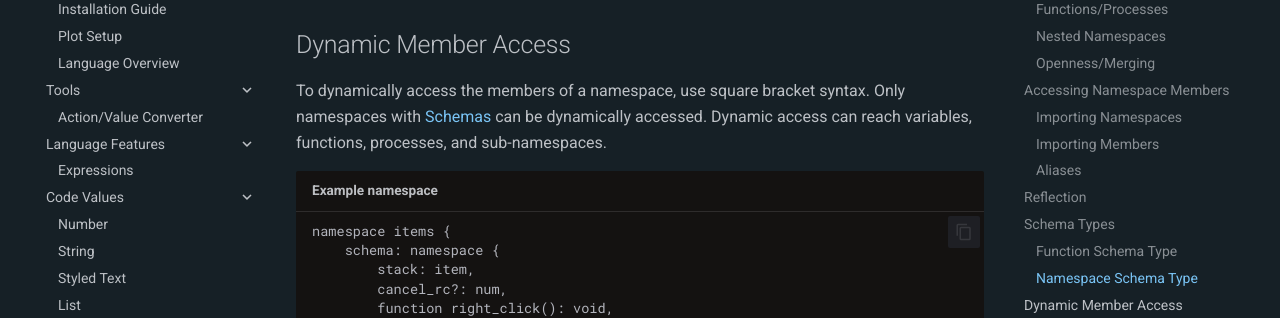
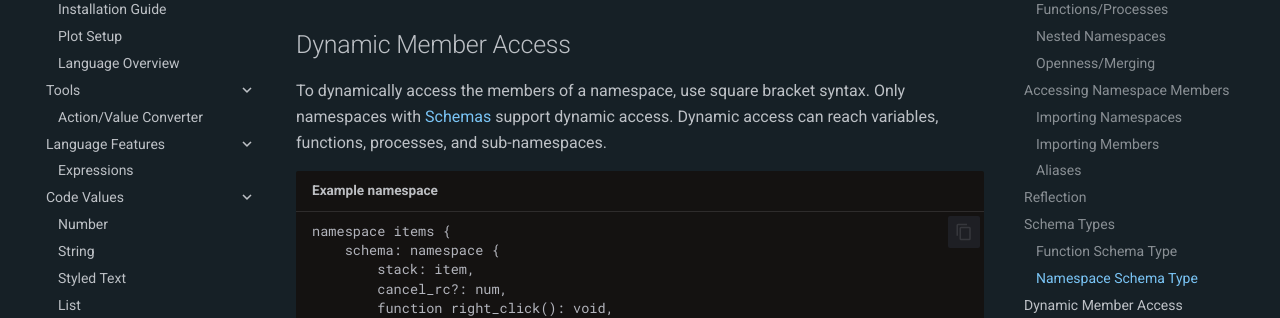
Before and after one commit to Owlfroggy/terracotta-beta-docs, an MkDocs documentation site: the page built from docs/upcoming/namespace.md, in a window 1280 px wide and 900 px high, scrolled down 9056 px. Shown: the part 153-471 px from the top of the window. Built offline with MkDocs 1.6.1 and Material for MkDocs 9.7.7, drawn with Linux system fonts in a browser that asks for light colours.

Commit message:
clarify this

````diff
--- a/docs/upcoming/namespace.md
+++ b/docs/upcoming/namespace.md
@@ -388,7 +388,7 @@ namespace block_type.obsidian {
 ```
 
 ## Dynamic Member Access
-To dynamically access the members of a namespace, use square bracket syntax. Only namespaces with [Schemas](#schema-types) can be dynamically accessed. Dynamic access can reach variables, functions, processes, and sub-namespaces.
+To dynamically access the members of a namespace, use square bracket syntax. Only namespaces with [Schemas](#schema-types) support dynamic access. Dynamic access can reach variables, functions, processes, and sub-namespaces.
 
 ```tc title="Example namespace"
 namespace items {
````
